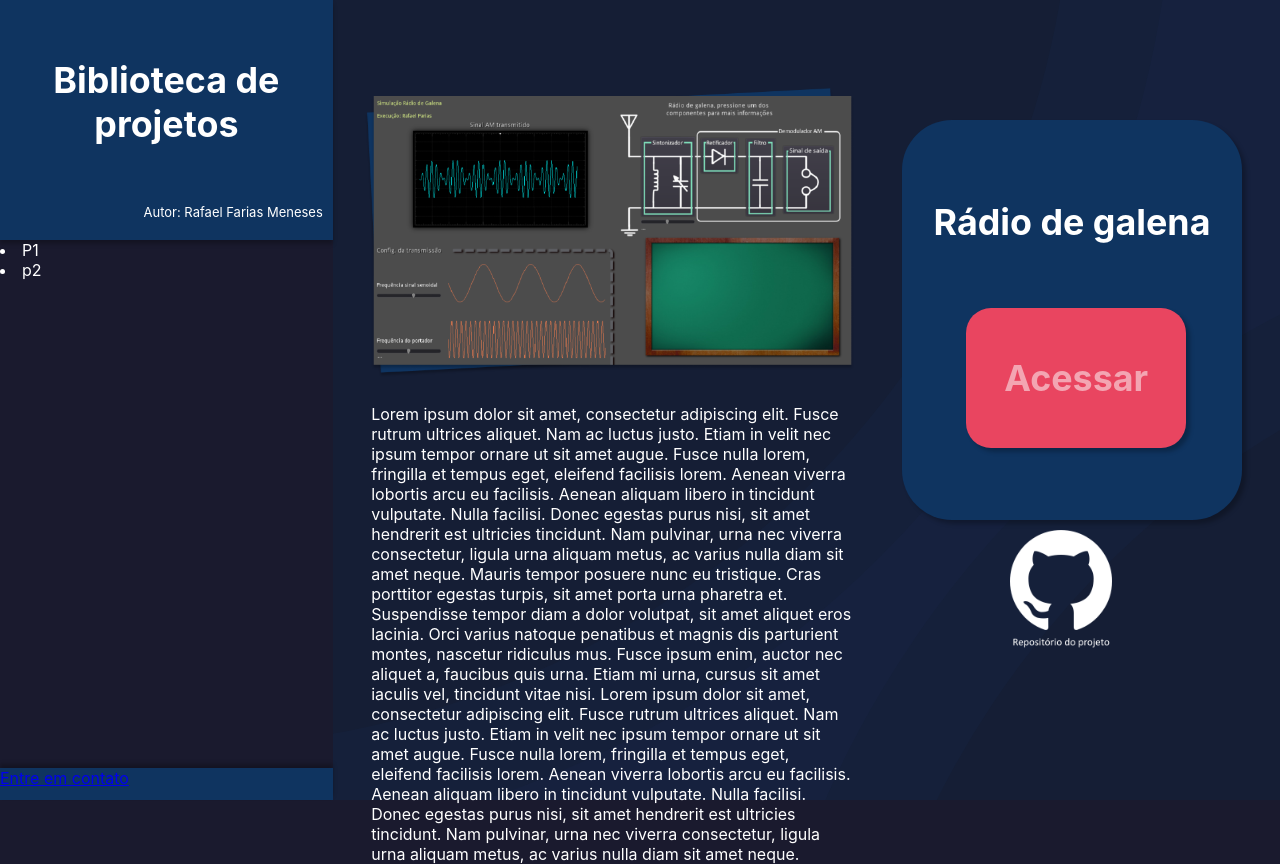
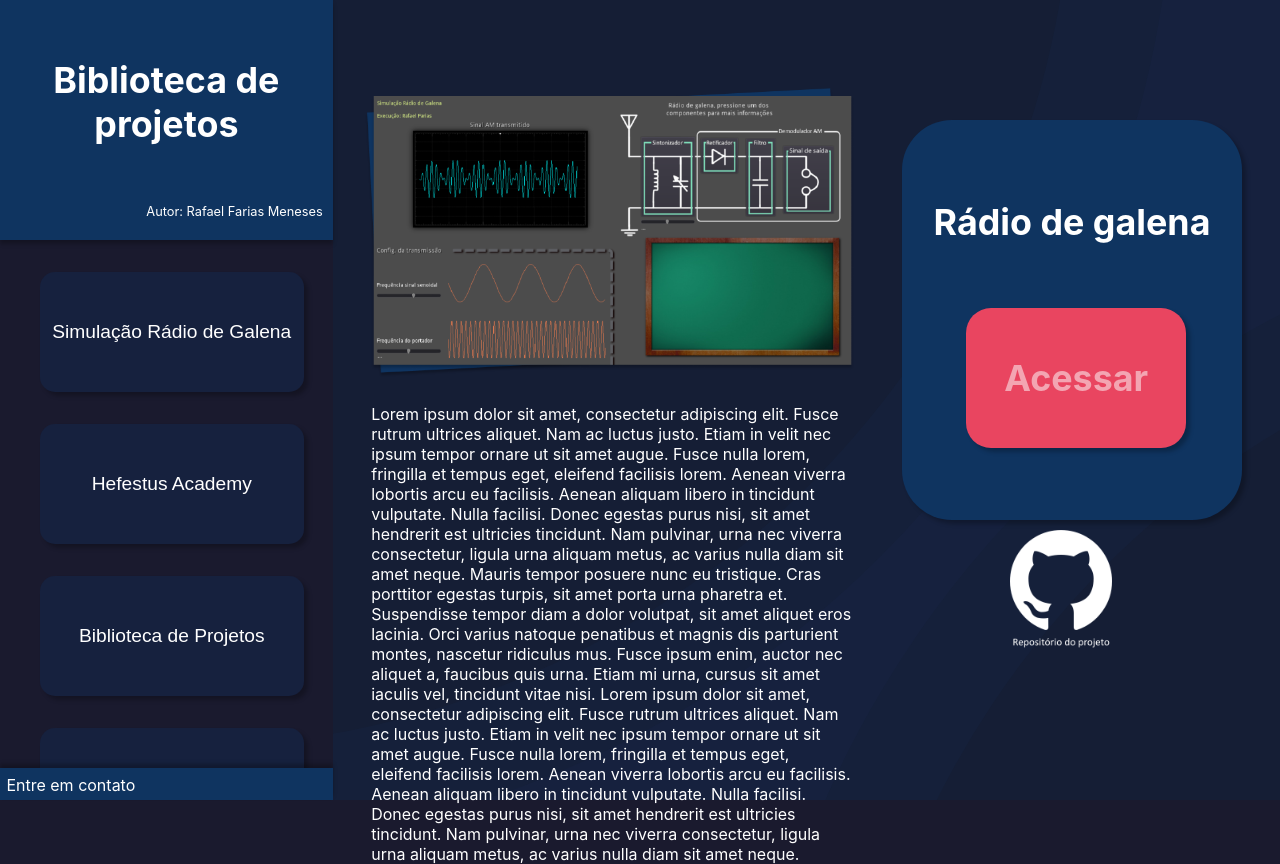
Before and after one commit to RafaelFariasUTFPR/RafaelFariasUTFPR, a plain HTML site: page index.html in a window 1280 px wide. Shown: the top 864 px of the page. Drawn offline with Linux system fonts and the light colour scheme.

Commit message:
Desktop layout finalizado

```diff
--- a/index.html
+++ b/index.html
@@ -22,16 +22,24 @@
 
         </div>
         <div class="project-list">
-            <li>
-                P1
-            </li>
-            <li>
-                p2
-            </li>
+            <ul>
+                <li>
+                    <input type="button" value="Simulação Rádio de Galena" class="project-btn" id="radio-de-galena" />
+                </li>
+                <li>
+                    <input type="button" value="Hefestus Academy" class="project-btn" id="hefestus-academy" />
+                </li>
+                <li>
+                    <input type="button" value="Biblioteca de Projetos" class="project-btn" id="biblioteca-de-projetos" />
+                </li>
+                <li>
+                    <input type="button" value="Em breve!" class="project-btn" id="em-breve" />
+                </li>
+            </ul>
         </div>
 
         <div class="bottom-header">
-            <a href="#">
+            <a href="#" class="contact">
                 Entre em contato
             </a>
         </div>
--- a/style.css
+++ b/style.css
@@ -51,8 +51,7 @@ body{
     position: relative;
     text-align: right;
     padding-right: 10px;
-    font-size: small;
-
+    font-size: 1vw;
 
 }
 
@@ -70,6 +69,77 @@ body{
     box-shadow: 0px -4px 4px rgba(0, 0, 0, 0.25);
 }
 
+/*
+    #####################
+      Lista de projetos
+    #####################
+*/
+
+
+.project-list{
+    height: 66vh;
+    width: 100%;
+    overflow: hidden;
+    overflow-y: scroll;
+    scrollbar-color: blue black;
+}
+
+li{
+    margin-top: 4vh;
+    margin-bottom: 4vh;
+    list-style-type:none;
+}
+
+.project-btn{
+    background-color: #16213E;
+    /*background-image: url(images/GithubIcon.png);*/
+    background-repeat: no-repeat;
+    background-position: 0px 0px;
+    background-size: 100%;
+    border: none;
+    cursor: pointer;
+    height:15vh;
+    width: 90%;
+    transition: 150ms;
+    border-radius: 15px;
+    box-shadow: 4px 4px 4px rgba(0, 0, 0, 0.25);
+    font-size: 1.5vw;
+    white-space: normal;
+    padding-left: 0.8vw;
+    padding-right: 0.8vw;
+    color: white;
+
+}
+
+.project-btn:hover{
+    transform: translateY(-0.5vh);
+    background-color: #121c37;
+}
+.project-btn:active{
+    background-color: #0c101d;
+}
+
+/*Caso queira adicionar funções a um botao especifico
+pode-se fazer isso atravez do id*/
+#radio-de-galena{
+}
+
+/*
+    #####################
+        Bottom header
+    #####################
+*/
+.bottom-header{
+    padding-top: 0.6vh;
+    padding-left: 0.5vw;
+
+}
+
+.contact{
+    vertical-align: middle;
+    color: white;
+    text-decoration: none;
+}
 
 
 /*
@@ -186,7 +256,7 @@ body{
     cursor: pointer;
     border-radius: 25px;
     min-height: 20px;
-    transition: 300ms;
+    transition: 150ms;
     box-shadow: 4px 4px 4px rgba(0, 0, 0, 0.25);
 }
 
@@ -194,7 +264,9 @@ body{
     transform: translateY(-8px);
     background-color: #ce4158;
 }
-
+.acess-button:active{
+    background-color: #a94253;
+}
 
 .repository-btn{
     position: absolute;
@@ -210,7 +282,7 @@ body{
     cursor: pointer;
     height:9.5vw;
     width:8vw;
-    transition: 300ms;
+    transition: 150ms;
 
 }
 .repository-btn:hover{
```
